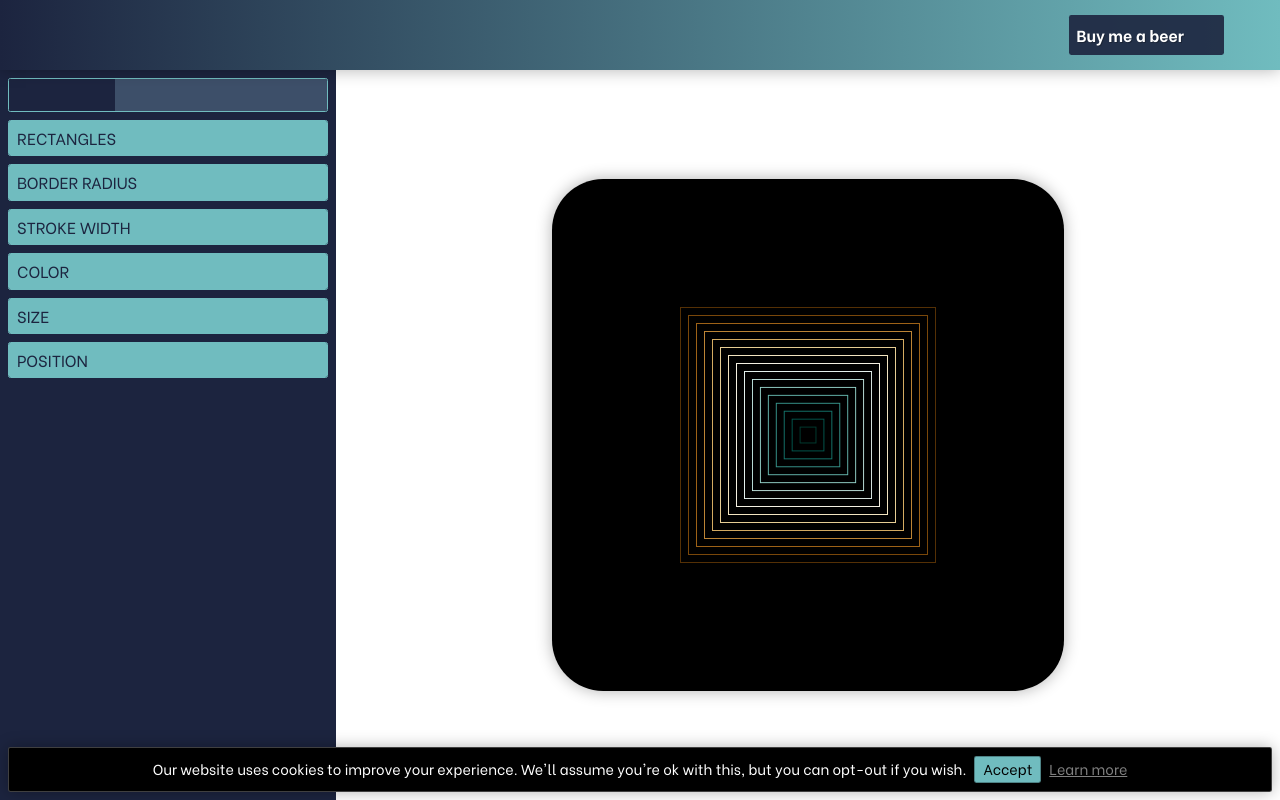
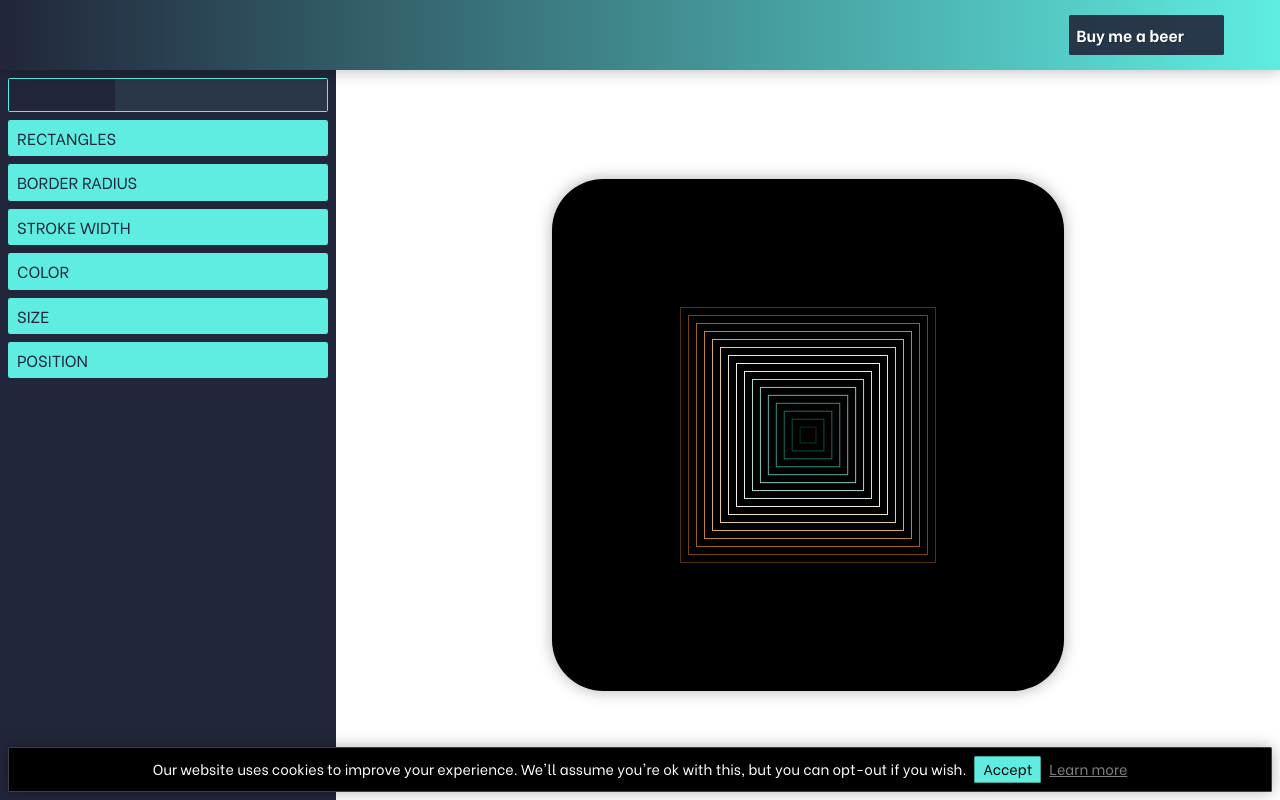
Before and after one commit to Niekes/geometrica, a Vue app: page / in a window 1280 px wide. Built offline with nearby package versions, Linux system fonts and the light colour scheme; no server answers.

Commit message:
Clean up styling

```diff
--- a/src/components/CircleControl.vue
+++ b/src/components/CircleControl.vue
@@ -411,7 +411,7 @@ export default {
             background: $tertiary;
             color: $primary;
             cursor: pointer;
-            font-weight: light;
+            font-weight: 400;
             padding: $padding-y $padding-x;
             text-transform: uppercase;
             transition: background $transition-duration $transition-timing-function;
@@ -422,7 +422,12 @@ export default {
         }
 
         div[class$="__content"] {
-            background: rgba($tertiary, 0.4);
+            background:
+                linear-gradient(
+                    45deg,
+                    rgba($tertiary, 0.5),
+                    rgba(lighten($tertiary, 10%), 0.5),
+                );
             cursor: pointer;
             padding: $padding-y $padding-x;
 
--- a/src/components/InputRange.vue
+++ b/src/components/InputRange.vue
@@ -102,7 +102,7 @@ export default {
             this.p = this.scale(this.value) * 100;
 
             this.slider
-                .style('background', `linear-gradient(90deg, ${localstyles.secondary} 0%, ${localstyles.secondary} ${this.p}%, rgba(255, 255, 255, 0.3) ${this.p}%)`);
+                .style('background', `linear-gradient(90deg, ${localstyles.primary} 0%, ${localstyles.primary} ${this.p}%, rgba(255, 255, 255, 0.3) ${this.p}%)`);
         },
     },
 };
@@ -137,8 +137,8 @@ export default {
 
     &__subtract,
     &__add {
-        background-color: $secondary;
-        border: $border-width solid $primary;
+        background-color: $white-10;
+        border: $border-width solid $white-70;
         border-radius: $border-radius;
         cursor: pointer;
         padding: $padding-y $padding-x;
@@ -151,11 +151,11 @@ export default {
         }
 
         &:hover {
-            background: rgba($primary, 0.9);
+            background: $white-20;
         }
 
         &:active:hover {
-            background: $black;
+            background: $white-50;
         }
     }
 
--- a/src/components/PolygonControl.vue
+++ b/src/components/PolygonControl.vue
@@ -383,7 +383,7 @@ export default {
             background: $tertiary;
             color: $primary;
             cursor: pointer;
-            font-weight: light;
+            font-weight: 400;
             padding: $padding-y $padding-x;
             text-transform: uppercase;
             transition: background $transition-duration $transition-timing-function;
@@ -394,7 +394,12 @@ export default {
         }
 
         div[class$="__content"] {
-            background: rgba($tertiary, 0.4);
+            background:
+                linear-gradient(
+                    45deg,
+                    rgba($tertiary, 0.5),
+                    rgba(lighten($tertiary, 10%), 0.5),
+                );
             cursor: pointer;
             padding: $padding-y $padding-x;
 
--- a/src/components/RectControl.vue
+++ b/src/components/RectControl.vue
@@ -515,7 +515,7 @@ export default {
             background: $tertiary;
             color: $primary;
             cursor: pointer;
-            font-weight: light;
+            font-weight: 400;
             padding: $padding-y $padding-x;
             text-transform: uppercase;
             transition: background $transition-duration $transition-timing-function;
@@ -526,7 +526,12 @@ export default {
         }
 
         div[class$="__content"] {
-            background: rgba($tertiary, 0.4);
+            background:
+                linear-gradient(
+                    45deg,
+                    rgba($tertiary, 0.5),
+                    rgba(lighten($tertiary, 10%), 0.5),
+                );
             cursor: pointer;
             padding: $padding-y $padding-x;
 
--- a/src/scss/_variables.scss
+++ b/src/scss/_variables.scss
@@ -1,10 +1,10 @@
 /*
     All variables in here are available in every .vue file
 */
-$primary: #1c243f;
-$secondary: #3d4f69;
-$tertiary: #70bcbf;
-$quaternary: #feb8c4;
+$primary: desaturate(#1c243f, 10%);
+$secondary: darken(#3d4f69, 10%);
+$tertiary: #5fede1;
+$quaternary: #62b3e2;
 
 $white: rgb(255, 255, 255);
 $black: rgb(0, 0, 0);
@@ -36,7 +36,7 @@ $black-75: rgba($black, 0.75);
 $black-80: rgba($black, 0.8);
 $black-90: rgba($black, 0.9);
 
-$border-radius: 0.15rem;
+$border-radius: 0.1rem;
 $border-width: 1px;
 
 $breakpoint-xs: 0;
--- a/src/views/Home.vue
+++ b/src/views/Home.vue
@@ -126,6 +126,7 @@ export default {
         this.ctx = canvasSelection.node().getContext('2d');
 
         this.ctx.scale(2, 2);
+        this.ctx.imageSmoothingEnabled = false;
 
         this.draw();
     },
```
